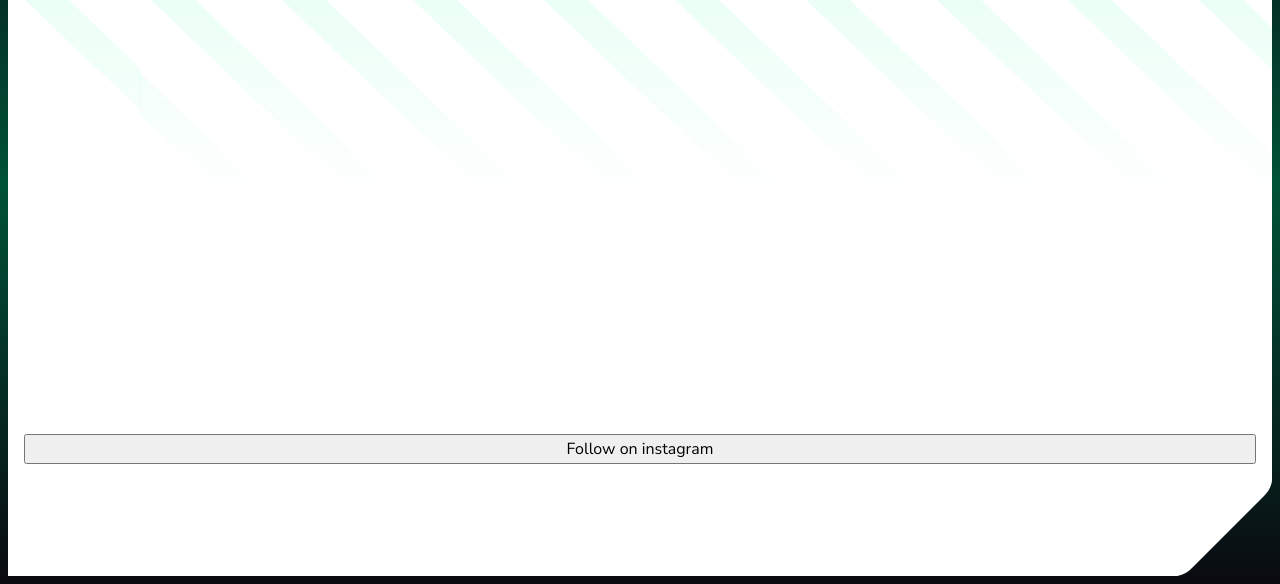
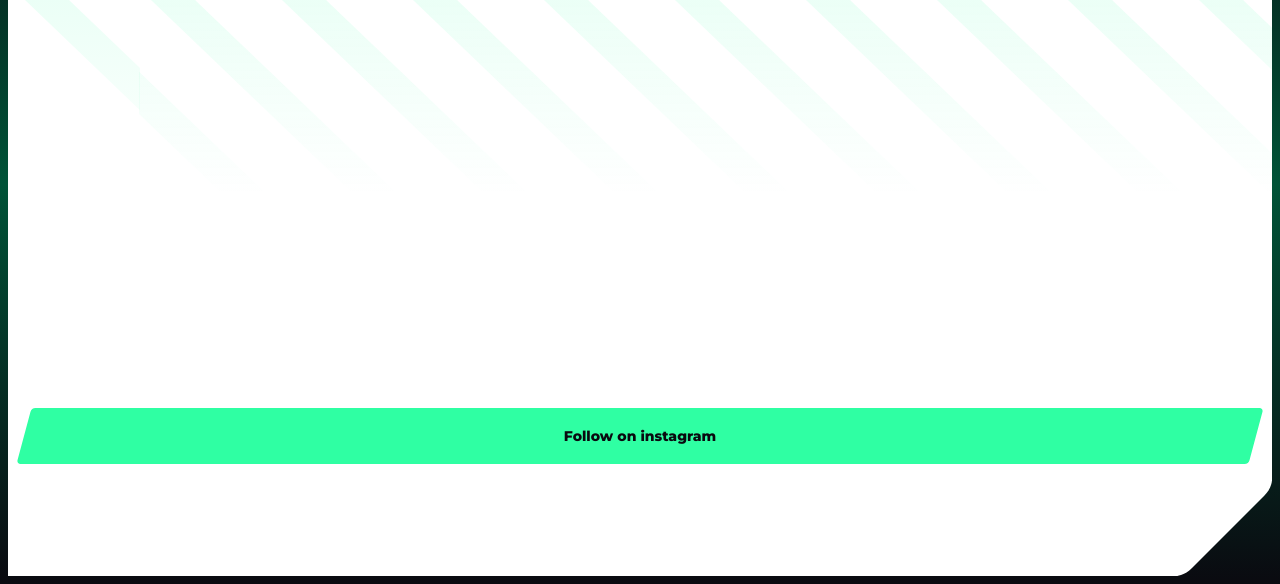
Before and after one commit to inovux/lockin-coming-soon, a website: page index.html in a window 1280 px wide. Shown: the part 216-800 px from the top of the page. Drawn offline with Linux system fonts and the light colour scheme.

Commit message:
feat: added button styling to my follow on instagram link

```diff
--- a/css/main.css
+++ b/css/main.css
@@ -327,4 +327,33 @@
       var(--clr-neutral-1000)
     );
   }
+
+  .button--filled {
+    font-family: var(--ff-heading);
+    font-weight: 800;
+    font-size: var(--font-size-body-label-lg);
+    text-align: center;
+    line-height: 2rem;
+    text-decoration: none;
+    color: var(--clr-neutral-1000);
+    background-color: var(--clr-primary-300);
+    transition: background-color 0.3s ease-in-out;
+    padding: 0.75rem 1rem;
+    transform: skewX(-15deg);
+    border-radius: var(--radius-2xs);
+  }
+
+  .button--filled:hover {
+    background-color: var(--clr-primary-200);
+  }
+
+  .button--filled:focus-visible,
+  .button--filled:active {
+    background-color: var(--clr-primary-300);
+  }
+
+  .button--skew {
+    display: block;
+    transform: skewX(15deg);
+  }
 }
--- a/index.html
+++ b/index.html
@@ -31,7 +31,7 @@
               Don’t get sidelined. follow us to lock in updates!
             </h2>
           </div>
-          <button>Follow on instagram</button>
+          <a href="https://www.instagram.com/lockinsportshk" class="button--filled"><span class="button--skew">Follow on instagram</span></a>
         </section>
       </div>
     </main>
```
